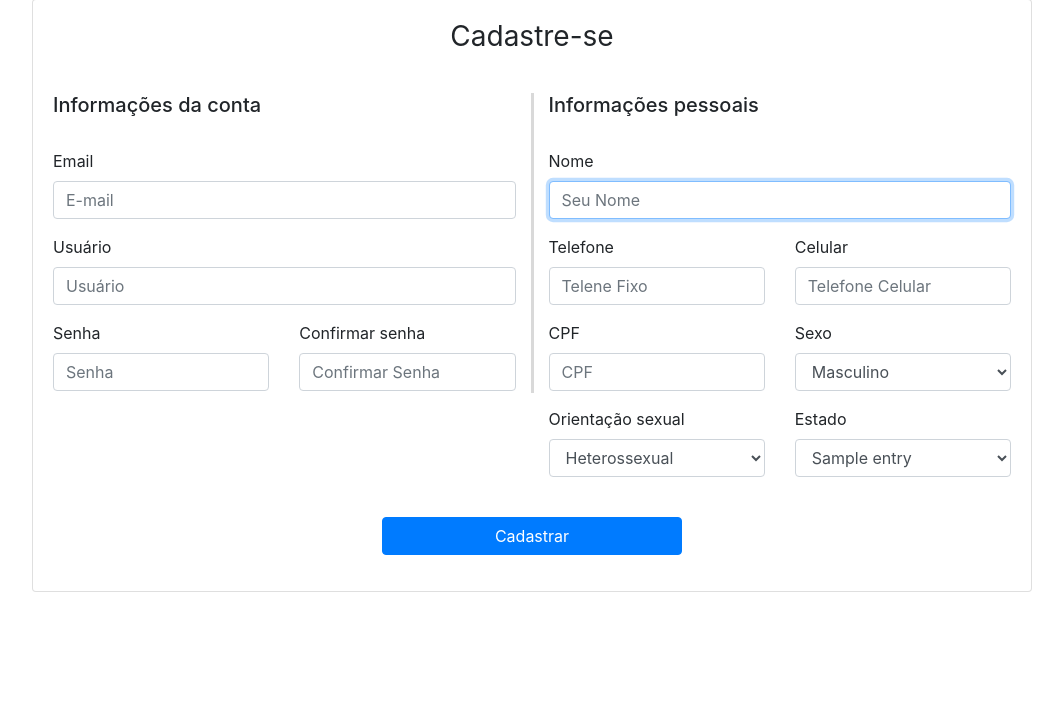
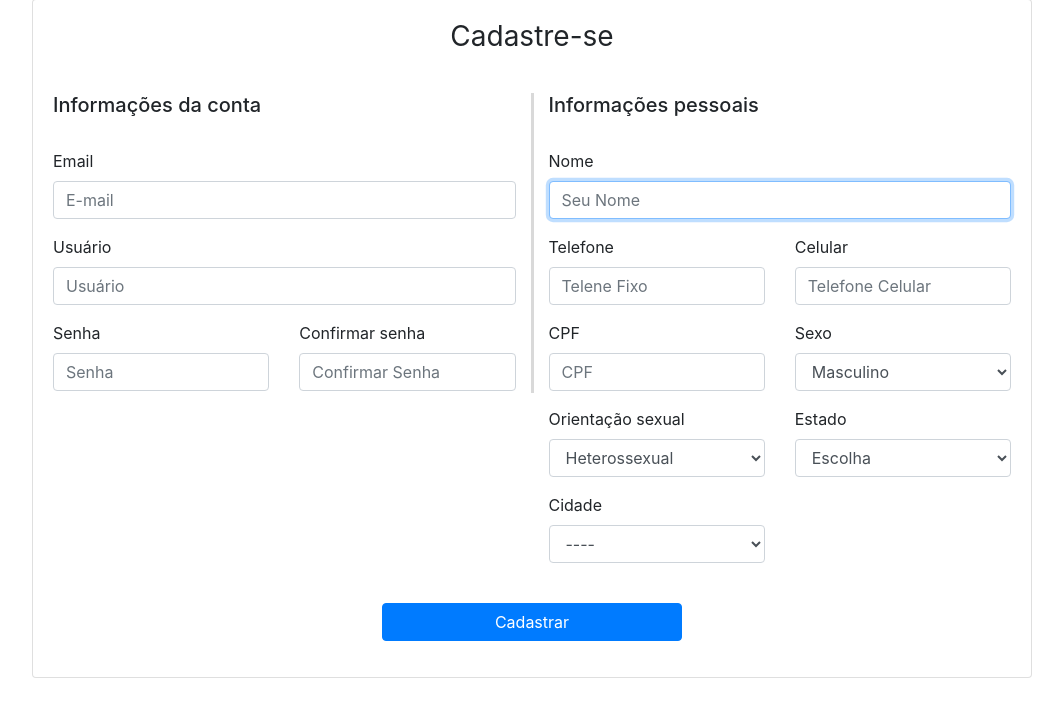
Before and after one commit to AlexandreLages/projeto-psicologia, a Django app: template paciente/templates/cadastro_paciente.html in a window 1280 px wide. Shown: the part 64-781 px from the top of the page, without its empty margins (108-1171 px from the left). Run offline with Django 3.2, Linux system fonts and the light colour scheme; the template is opened without the code that fills it: most values are stand-ins (such as "Sample title", 1, 10 or a date in 2020); some libraries are stand-ins or nearby versions.

Commit message:
Colocando o campo cidade no cadastro de paciente.

```diff
--- /dev/null
+++ b/core/utils/Cidade.py
@@ -0,0 +1,5 @@
+class Cidade:
+
+    def __init__(self, id_cidade, nome):
+        self.id_cidade = id_cidade
+        self.nome = nome
--- a/core/utils/Estado.py
+++ b/core/utils/Estado.py
@@ -1,4 +1,5 @@
 class Estado:
+
     def __init__(self, id_estado, nome):
         self.id_estado = id_estado
         self.nome = nome
--- a/paciente/templates/cadastro_paciente.html
+++ b/paciente/templates/cadastro_paciente.html
@@ -80,7 +80,7 @@
               <div class="form-group row">
                 <div class="col-sm-6">
                   <label for="sexo">Orientação sexual</label>
-                  <select id="orientacao" class="form-control" name="orientacao">
+                  <select id="orientacao" class="form-control" name="orientacao" required>
                     <option value="HETERO">Heterossexual</option>
                     <option value="HOMO">Homossexual</option>
                     <option value="BI">Bissexual</option>
@@ -89,9 +89,21 @@
                 </div>
                 <div class="col-sm-6">
                   <label for="estado">Estado</label>
-                  <select id="estado" class="form-control" name="estado" onchange="municipiosEstado()">
+                  <select id="estado" class="form-control" name="estado" required>
+                      <option value="">Escolha</option>
                     {% for entry in estados %}
                       <option value="{{ entry.id_estado }}">{{ entry.nome }}</option>
+                    {% endfor %}
+                  </select>
+                </div>
+              </div>
+              <div class="form-group row">
+                  <div class="col-sm-6">
+                  <label for="cidade">Cidade</label>
+                    <select id="cidade" class="form-control" name="cidade" required>
+                      <option value="">----</option>
+                    {% for entry in cidades %}
+                      <option value="{{ entry.nome }}">{{ entry.nome }}</option>
                     {% endfor %}
                   </select>
                 </div>
@@ -118,7 +130,7 @@
     </div>
 </div>
 
-<script src="https://code.jquery.com/jquery-3.2.1.slim.min.js" integrity="sha384-KJ3o2DKtIkvYIK3UENzmM7KCkRr/rE9/Qpg6aAZGJwFDMVNA/GpGFF93hXpG5KkN" crossorigin="anonymous"></script>
+<script src="https://code.jquery.com/jquery-3.2.1.min.js"></script>
 <script src="https://cdnjs.cloudflare.com/ajax/libs/popper.js/1.12.9/umd/popper.min.js" integrity="sha384-ApNbgh9B+Y1QKtv3Rn7W3mgPxhU9K/ScQsAP7hUibX39j7fakFPskvXusvfa0b4Q" crossorigin="anonymous"></script>
 <script src="https://maxcdn.bootstrapcdn.com/bootstrap/4.0.0/js/bootstrap.min.js" integrity="sha384-JZR6Spejh4U02d8jOt6vLEHfe/JQGiRRSQQxSfFWpi1MquVdAyjUar5+76PVCmYl" crossorigin="anonymous"></script>
 <script src="{% static 'js/jquery.mask.min.js' %}"></script>
@@ -132,12 +144,23 @@
       return false;
     }
     return true;
-  }
+  };
 
-  function municipiosEstado(){
-    var estado = document.getElementById("estado").value;
-    console.log(estado);
-  }
+  $(document).ready(function(){
+    $('select#estado').change(function (){
+        var opcaoSelecionada = $(this).find("option:selected");
+        var valor = opcaoSelecionada.val();
+        dado = {'id_estado' : valor};
+        $.ajax({
+        url: '/paciente/get_cidades/',
+        data: dado,
+        success: function (data) {
+          $("#cidade").html(data);
+        }
+      });
+    });
+  });
+
 </script>
 
 </body>
--- a/paciente/urls.py
+++ b/paciente/urls.py
@@ -3,5 +3,6 @@ from . import views
 
 urlpatterns = [
     path('', views.paciente_view, name = 'paciente_view'),
-    path('cadastro/', views.cadastro_paciente_view, name = 'cadastro_paciente_view'),
+    path('cadastro/', views.cadastro_paciente_view, name='cadastro_paciente_view'),
+    path('get_cidades/', views.get_cidades, name='get_cidades'),
 ]
```
Also changed, not shown: paciente/views.py (+51 -39 lines).
